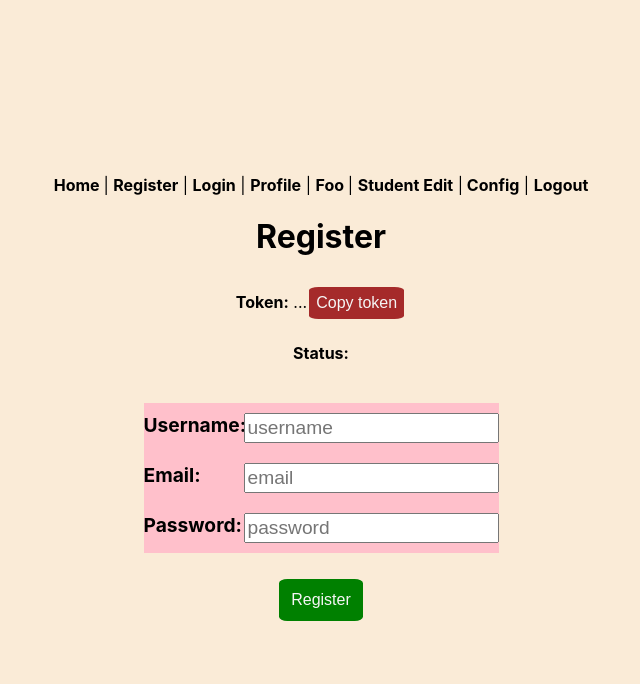
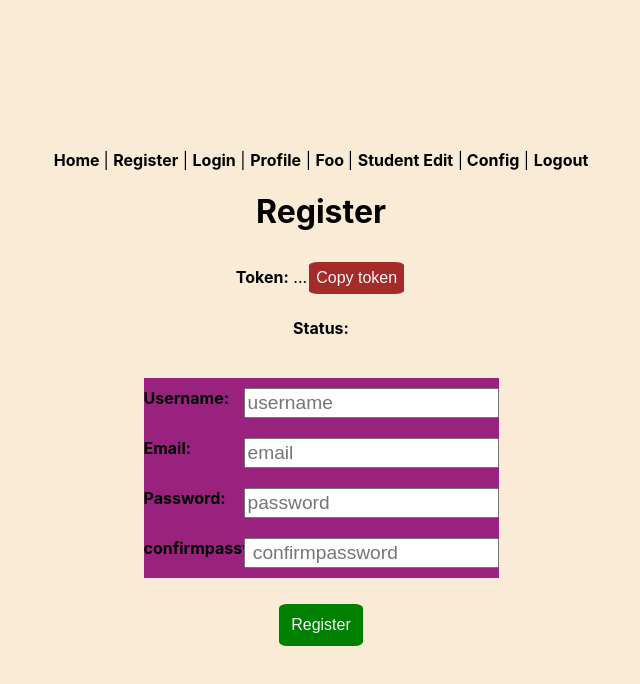
Before and after one commit to sukanya1509/miniproject1, a Next.js app in the folder mini/next-nodejs-auth/frontend/: page /register in a window 1280 px wide. Shown: the top 684 px of the page, without its empty margins (319-959 px from the left). Built offline with nearby package versions, Linux system fonts and the light colour scheme.

Commit message:
add comfirmpassword

```diff
--- a/mini/next-nodejs-auth/frontend/pages/index.js
+++ b/mini/next-nodejs-auth/frontend/pages/index.js
@@ -50,7 +50,7 @@
     </Head>
     <div className={styles.container}><Navbar />
       <div className={styles.title}>
-      <marquee bgcolor="#A9E0B8" direction="lefe" scrollamount="5" width="100%"><ins>Welcome to cat</ins></marquee></div>
+      <marquee bgcolor="#A9E0B8" direction="lefe" scrollamount="5" width="100%"><ins>สวัสดีวันแห่งความสุข</ins></marquee></div>
       {/*<div className={styles.list}>
         {showStudents()}
   </div>*/}
--- a/mini/next-nodejs-auth/frontend/pages/register.js
+++ b/mini/next-nodejs-auth/frontend/pages/register.js
@@ -57,6 +57,7 @@
                     placeholder="email"
                     onChange={(e) => setEmail(e.target.value)} />
             </div>
+
             <div>
                 <b>Password:</b>
             </div>
@@ -65,6 +66,15 @@
                     name="password"
                     placeholder="password"
                     onChange={(e) => setPassword(e.target.value)} />
+            </div>
+            <div>
+                <b>confirmpassword:</b>
+            </div>
+            <div>
+                <input type="confirmpassword"
+                    name="confirmpassword"
+                    placeholder=" confirmpassword"
+                    onChange={(e) => setconfirmpasswordl(e.target.value)} />
             </div>
 
         </div>
--- a/mini/next-nodejs-auth/frontend/styles/Home.module.css
+++ b/mini/next-nodejs-auth/frontend/styles/Home.module.css
@@ -19,10 +19,10 @@
 }
 
 .gridContainer>div {
-    background-color:pink;
+    background-color:rgb(153, 34, 127);
     text-align: left;
     padding: 10px 0;
-    font-size: 1.2rem;
+    font-size: 1.0rem;
 }
 
 .gridContainer>div>input {
@@ -48,7 +48,7 @@
     color: blue;
 }
 .btn{
-    background-color: green;
+    background-color: rgb(20, 18, 163);
     border-radius: 10%;
     border: none;
     color: white;
--- a/mini/next-nodejs-auth/frontend/styles/Index.module.css
+++ b/mini/next-nodejs-auth/frontend/styles/Index.module.css
@@ -7,7 +7,7 @@
     justify-content: center;
     align-items: center;
     background-image: url(https://i.pinimg.com/474x/32/7e/a0/327ea031bad4fa8fcb2a8e2b70d25e75.jpg);
-    background-color: antiquewhite;
+
 }
 
 .title {
```
